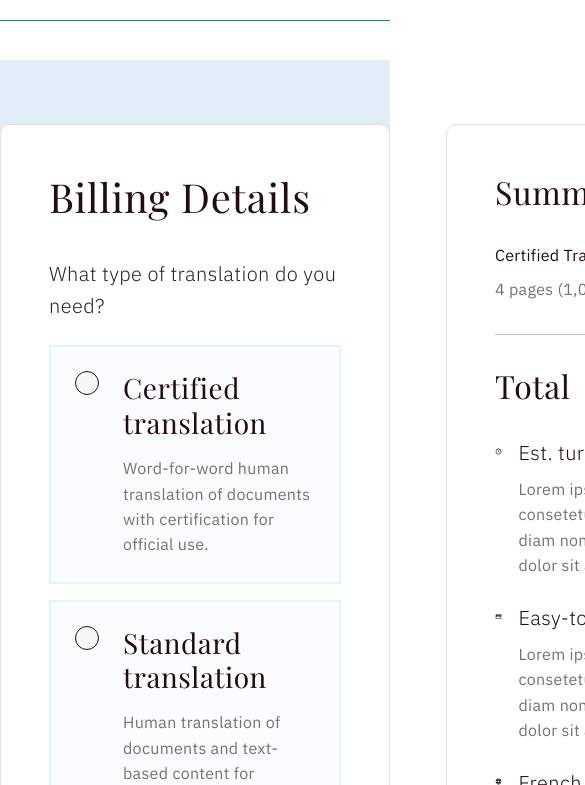
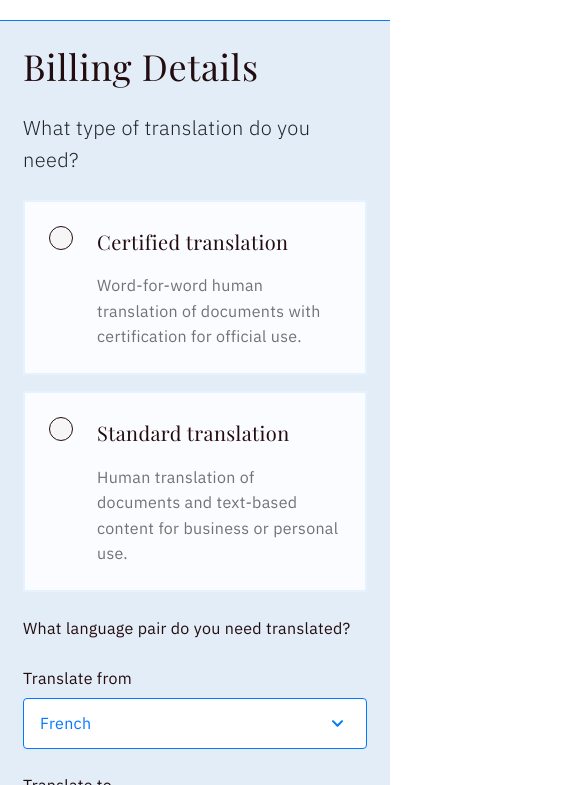
Before and after one commit to JadhavMehul/Transgurru, a plain HTML site: page step_one.html in a window 390 px wide. Shown: the part 59-844 px from the top of the page, 585 px wide, since content can reach past the window. Drawn offline with nearby package versions, Linux system fonts and the light colour scheme; a web font is replaced by a local one.

Commit message:
step_one page complete

```diff
--- a/css/m_styles.css
+++ b/css/m_styles.css
@@ -575,9 +575,13 @@ input[type=checkbox], input[type=radio] {
     justify-content: flex-start;
     align-items: flex-start;
 }
+.translation_radio_2 {
+    width: 24px;
+    height: 24px;
+}
 .translation_radio_2 img {
     width: 24px;
-    height: 24pxx;
+    height: 24px;
 }
 .translation_title2 {
     font-family: 'IBM Plex Sans';
@@ -695,6 +699,144 @@ input[type=checkbox], input[type=radio] {
     .pe-mo-0 {
         padding-right: 0px;
     }
+
+    .step_one_left {
+        padding: 23px;
+        background: transparent;
+        border: 0px solid #e3e3e3;
+        width: 100%;
+        max-width: 757px;
+        border-radius: 10px;
+    }
+    .step_one_page {
+        margin-top: 80px;
+        background: #e2edf7;
+        padding-top: 0px;
+        padding-bottom: 0px;
+    }
+    .step_one_left_title {
+        font-family: 'Playfair Display';
+        font-size: 36px;
+        font-weight: 400;
+        line-height: 44.28px;
+        letter-spacing: 0.02em;
+        text-align: left;
+        margin-bottom: 24px;
+    }
+    .step_one_left_subtitle {
+        font-family: 'IBM Plex Sans';
+        font-size: 20px;
+        font-weight: 300;
+        line-height: 31.66px;
+        letter-spacing: 0.02em;
+        text-align: left;
+        margin-bottom: 24px;
+    }
+    .translation_title {
+        font-family: 'Playfair Display';
+        font-size: 20px;
+        font-weight: 400;
+        line-height: 31.66px;
+        letter-spacing: 0.02em;
+        text-align: left;
+        margin-bottom: 16px;
+    }
+    .translation_subtitle {
+        font-family: 'IBM Plex Sans';
+        font-size: 16px;
+        font-weight: 400;
+        line-height: 25.33px;
+        letter-spacing: 0.02em;
+        text-align: left;
+    }
+    .translation_div {
+        margin-bottom: 24px;
+    }
+    .translated_title {
+        font-family: IBM Plex Sans;
+        font-size: 16px;
+        font-weight: 400;
+        line-height: 25.33px;
+        letter-spacing: 0.02em;
+        text-align: left;
+        margin-bottom: 24px;
+    }
+    .translate_dropdown_container {
+        display: flex;
+        flex-direction: column;
+        gap: 24px;
+    }
+    .translated_subtitle {
+        font-family: 'IBM Plex Sans';
+        font-size: 16px;
+        font-weight: 400;
+        line-height: 25.33px;
+        letter-spacing: 0.02em;
+        text-align: left;
+        margin-bottom: 7px;
+    }
+    .prz_btn_div {
+        display: flex;
+        flex-direction: column;
+        justify-content: space-between;
+        align-items: center;
+        gap: 24px;
+    }
+    .step_one_div {
+        display: flex;
+        flex-direction: column;
+        justify-content: space-between;
+        align-items: flex-start;
+        gap: 0px;
+    }
+    .step_one_right {
+        padding: 24px;
+        border-radius: 10px;
+        border: 1px solid #E3E3E3;
+        width: 100%;
+        max-width: 636px;
+    }
+
+    .translation_radio_2 {
+        width: 24px;
+        height: 24px;
+    }
+    .translation_radio_2 img {
+        width: 24px;
+        height: 24px;
+    }
+    .translation_title2 {
+        font-family: 'IBM Plex Sans';
+        font-size: 20px;
+        font-weight: 300;
+        line-height: 31.66px;
+        letter-spacing: 0.02em;
+        text-align: left;
+
+    }
+    .translation_subtitle2 {
+        font-family: 'IBM Plex Sans';
+        font-size: 16px;
+        font-weight: 400;
+        line-height: 25.33px;
+        letter-spacing: 0.02em;
+        text-align: left;
+
+    }
+
+
+
+
+
+
+
+
+
+
+
+
+
+
 }
 
 
```
